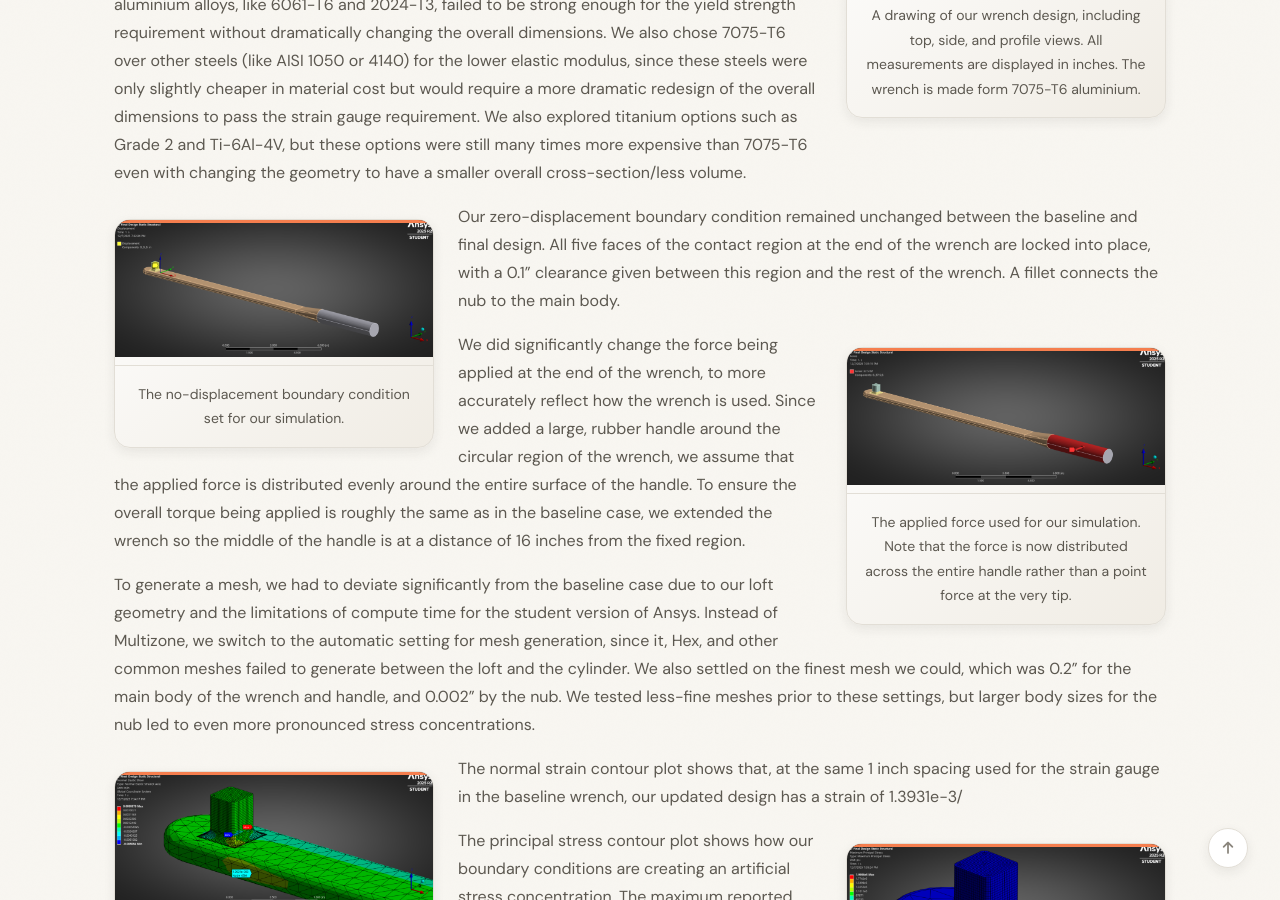
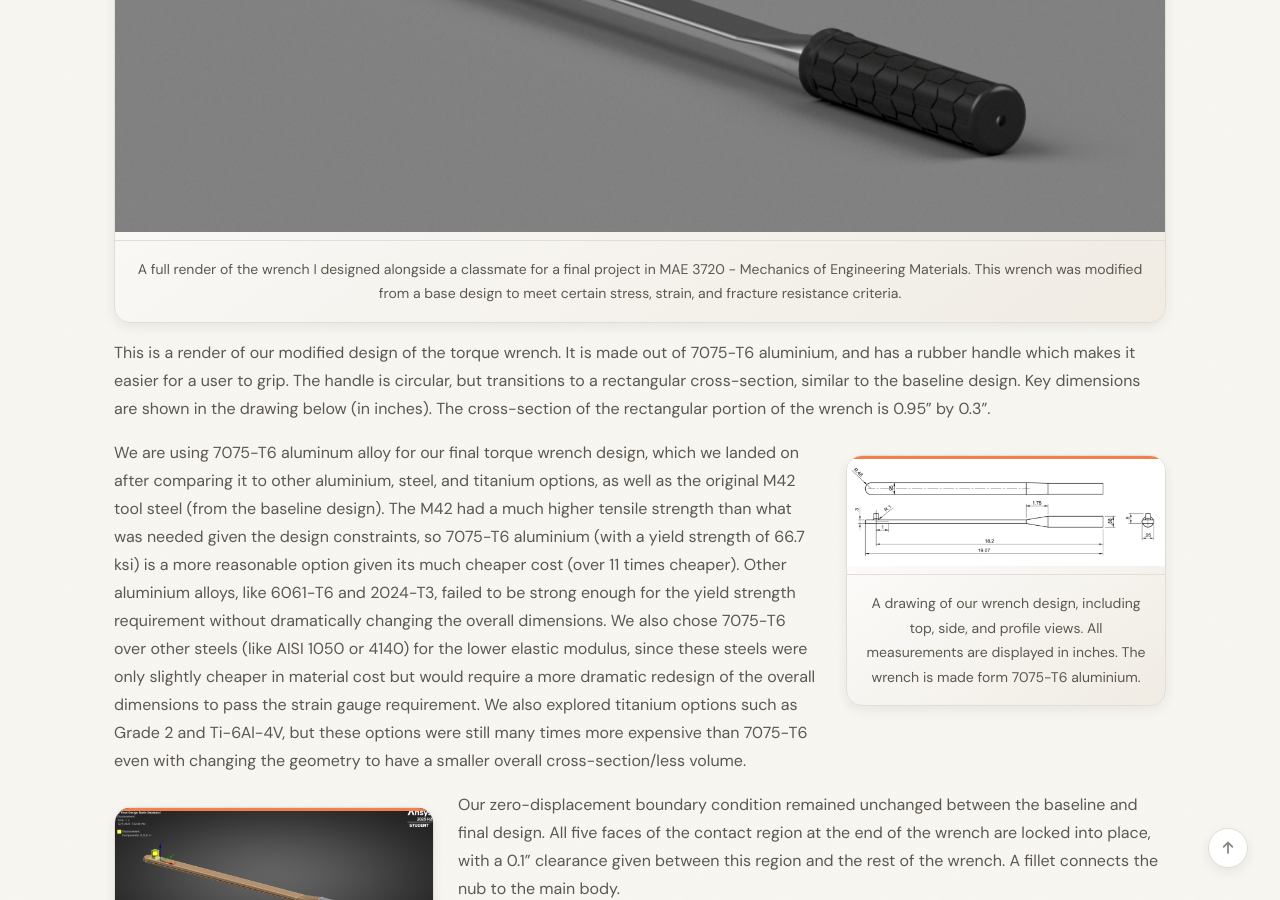
Before and after one commit to braden-kennedy/bkennedyportfolio, a Jekyll site: the page built from _pages/other.md, in a window 1280 px wide and 900 px high, scrolled down 591 px. Built offline with Jekyll 4.4.1, drawn with Linux system fonts in a browser that asks for light colours; a style sheet for code colours, icons or effects is not loaded.

Commit message:
Update other.md

```diff
--- a/_pages/other.md
+++ b/_pages/other.md
@@ -10,6 +10,8 @@ permalink: /other/
 ## Ansys Wrench
 
 *This project post is modified from a final assignment for MAE 3720 - Mechanics of Engineering Materials.*
+
+{% include figure.html src="other/Screenshot 2026-08-02 114417.png" alt="A rendering of the wrench designed for the MAE 3720 final project." caption="A full render of the wrench I designed alongside a classmate for a final project in MAE 3720 - Mechanics of Engineering Materials. This wrench was modified from a base design to meet certain stress, strain, and fracture resistance criteria." position="full" %}
 
 This is a render of our modified design of the torque wrench. It is made out of 7075-T6 aluminium, and has a rubber handle which makes it easier for a user to grip. The handle is circular, but transitions to a rectangular cross-section, similar to the baseline design. Key dimensions are shown in the drawing below (in inches). The cross-section of the rectangular portion of the wrench is 0.95” by 0.3”.
 
```
